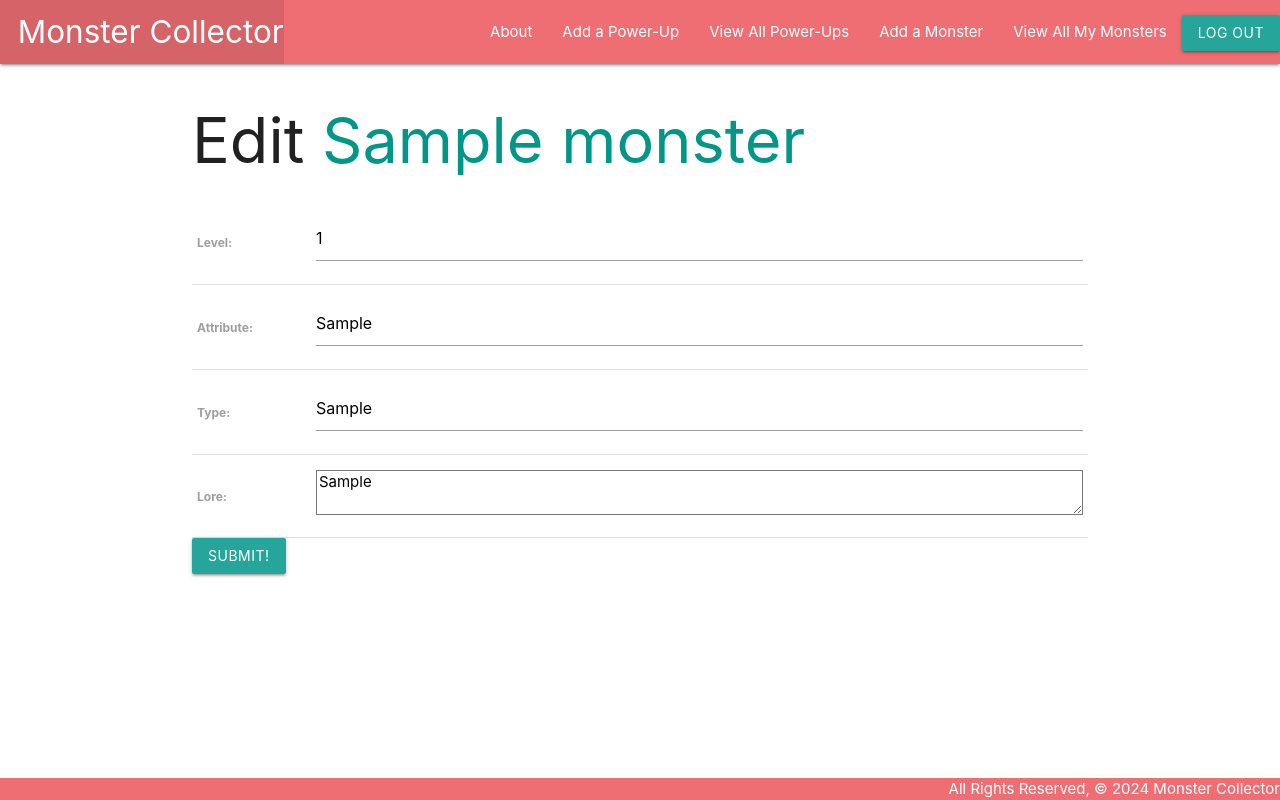
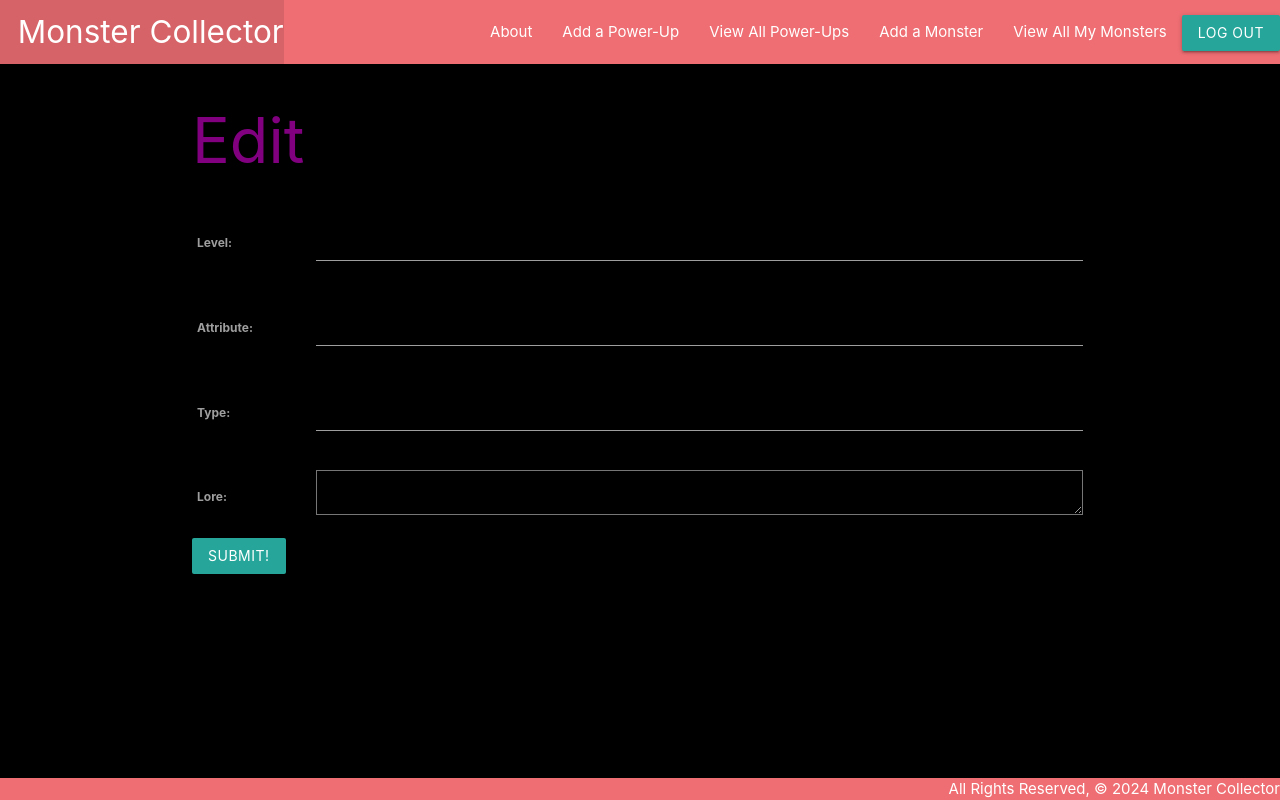
Before and after one commit to neil-mell489/monster-collector-1, a Django app: page /monsters/1/update/ in a window 1280 px wide. Run offline with Django 4.2, Linux system fonts and the light colour scheme; a user stored in the database is signed in; tables that the repository leaves empty hold one stand-in row (values such as "Sample post").

Commit message:
version 1.0 done

```diff
--- a/monstercollector_app/static/css/style.css
+++ b/monstercollector_app/static/css/style.css
@@ -3,6 +3,8 @@ body {
     display: flex;
     min-height: 100vh;
     flex-direction: column;
+    background-color: black;
+    color: purple;
 }
 
 main {
--- a/monstercollector_app/templates/monstercollector_app/monster_confirm_delete.html
+++ b/monstercollector_app/templates/monstercollector_app/monster_confirm_delete.html
@@ -2,7 +2,7 @@
 
 <h1>Delete Monster</h1>
 
-<h4>Are you sure you want to delete <span class="teal-text">{{ object.name }}</span></h4>
+<h4>Are you sure you want to delete <span class="black-text">{{ object.name }}</span></h4>
 <form action="" method="POST">
   {% csrf_token %}
 
--- a/monstercollector_app/templates/monstercollector_app/monster_form.html
+++ b/monstercollector_app/templates/monstercollector_app/monster_form.html
@@ -1,7 +1,7 @@
 {% extends 'monsters/base.html' %} {% block content %}
 
 {% if object %}
-    <h1>Edit <span class="teal-text">{{object.name}}</span></h1>
+    <h1>Edit <span class="black-text">{{object.name}}</span></h1>
 {% else %}
     <h1>Add a Monster</h1>
 {% endif %}
--- a/monstercollector_app/templates/monstercollector_app/powerup_confirm_delete.html
+++ b/monstercollector_app/templates/monstercollector_app/powerup_confirm_delete.html
@@ -3,7 +3,7 @@
 {% block content %}
   <h1>Delete Power-Up</h1>
 
-  <h4>Are you sure you want to delete <span class="teal-text">{{ object.name }}</span>?</h4>
+  <h4>Are you sure you want to delete <span class="black-text">{{ object.name }}</span>?</h4>
 
   <form action="" method="POST">
     {% csrf_token %}
--- a/monstercollector_app/templates/monstercollector_app/powerup_form.html
+++ b/monstercollector_app/templates/monstercollector_app/powerup_form.html
@@ -2,7 +2,7 @@
 
 {% block content %}
   {% if object %}
-    <h1>Edit <span class="teal-text">{{object.name}}</span></h1>
+    <h1>Edit <span class="black-text">{{object.name}}</span></h1>
   {% else %}
     <h1>Add Power-Up</h1>
   {% endif %}
--- a/monstercollector_app/templates/monsters/detail.html
+++ b/monstercollector_app/templates/monsters/detail.html
@@ -21,7 +21,7 @@
     {% for photo in monster.photo_set.all %}
       <img class="responsive-img card-panel" src="{{photo.url}}" alt="Monster Photo">
     {% empty %}
-      <div class="card-panel teal-text center-align">No Photos Uploaded</div>
+      <div class="card-panel black-text center-align">No Photos Uploaded</div>
     {% endfor %}
     <form action="{% url 'add_photo' monster.id %}" enctype="multipart/form-data" method="POST" class="card-panel">
       {% csrf_token %}
--- a/monstercollector_app/views.py
+++ b/monstercollector_app/views.py
@@ -9,6 +9,9 @@ from django.contrib.auth import login
 from django.contrib.auth.forms import UserCreationForm
 from django.contrib.auth.decorators import login_required
 from django.contrib.auth.mixins import LoginRequiredMixin
+
+
+
 
 # Create your views here.
 def home(request):
```
